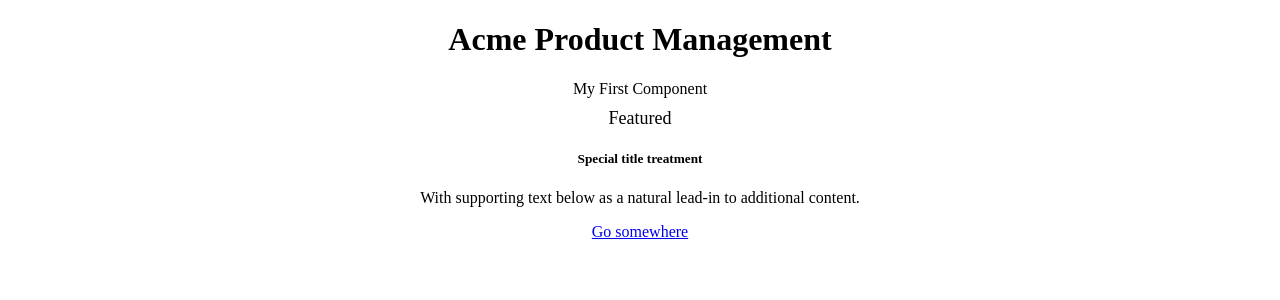
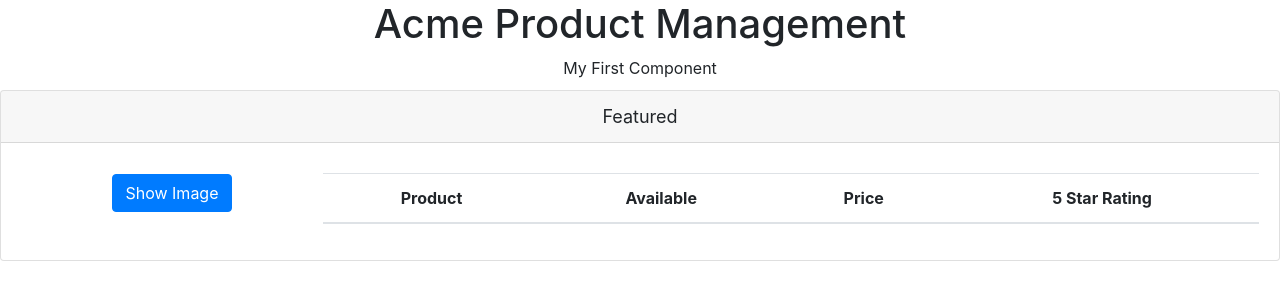
Before and after one commit to MrSankofa/productInventoryAngular, an Angular app: page / in a window 1280 px wide. Shown: the top 300 px of the page. Built offline with nearby package versions, Linux system fonts and the light colour scheme.

Commit message:
basic table with button

```diff
--- a/src/app/products/productsList.component.html
+++ b/src/app/products/productsList.component.html
@@ -3,10 +3,16 @@
     Featured
   </div>
   <div class="card-body">
-    <h5 class="card-title">Special title treatment</h5>
-    <p class="card-text">
-      With supporting text below as a natural lead-in to additional content.
-    </p>
-    <a href="#" class="btn btn-primary">Go somewhere</a>
+    <table class="table">
+      <thead>
+        <tr>
+          <button class="btn btn-primary">Show Image</button>
+          <th>Product</th>
+          <th>Available</th>
+          <th>Price</th>
+          <th>5 Star Rating</th>
+        </tr>
+      </thead>
+    </table>
   </div>
 </div>
--- a/src/styles.css
+++ b/src/styles.css
@@ -1,4 +1,7 @@
 /* You can add global styles to this file, and also import other style files */
+@import "~bootstrap/dist/css/bootstrap.min.css";
+@import "~font-awesome/css/font-awesome.min.css";
+
 div.card-header {
  font-size: large;
 }
```
